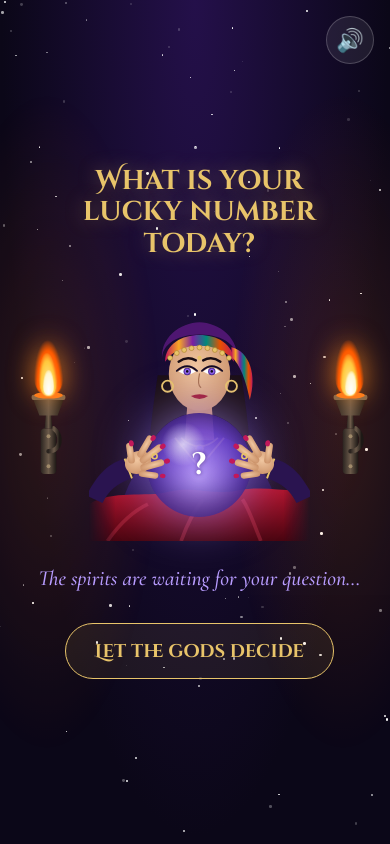
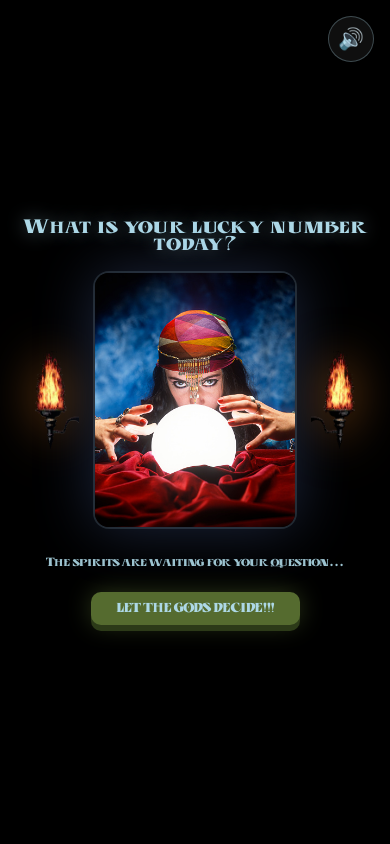
Before and after one commit to patcont/Esoteric-random-number-generator, a plain HTML site: page index.html in a window 390 px wide. Both pictures are taken after a click on the button "Music and fire sounds". Drawn offline with nearby package versions, Linux system fonts and the light colour scheme.

Commit message:
Use the original fortune teller photo, torches and font
- Restore the 2022 photo, torch GIFs and BLU Esoteric font (as requested)
- Number glows inside the crystal ball of the photo, with a pulsing aura while thinking
- Ritual music + crackling fire generated with Web Audio, starts on first click like the original
- Responsive torch | photo | torch layout; updated README and screenshot

```diff
--- a/ambience.js
+++ b/ambience.js
@@ -1,36 +1,86 @@
-// A low mystic drone plus fire crackles, synthesized with the Web Audio API.
+// Ritual music + crackling fireplace, synthesized with the Web Audio API (no audio files).
+// The 2022 version played two MP3s; this recreates the same mood in code.
+
+const SCALE = [0, 3, 5, 7, 10, 12, 15] // minor pentatonic-ish, in semitones
+const ROOT = 220 // A3
+
 export function createAmbience() {
   let ctx = null
-  let master = null
-  let crackleTimer = null
+  let timers = []
 
   function start() {
     ctx = new AudioContext()
-    master = ctx.createGain()
+    const master = ctx.createGain()
     master.gain.value = 0
-    master.gain.linearRampToValueAtTime(0.35, ctx.currentTime + 2)
+    master.gain.linearRampToValueAtTime(0.5, ctx.currentTime + 2)
     master.connect(ctx.destination)
 
-    // Drone: two slightly detuned low oscillators through a soft filter
-    const filter = ctx.createBiquadFilter()
-    filter.type = 'lowpass'
-    filter.frequency.value = 500
-    filter.connect(master)
-    for (const [freq, type] of [[110, 'sine'], [110.6, 'triangle'], [165, 'sine']]) {
-      const osc = ctx.createOscillator()
-      const g = ctx.createGain()
-      osc.type = type
-      osc.frequency.value = freq
-      g.gain.value = 0.12
-      osc.connect(g).connect(filter)
-      osc.start()
+    // echo for the melody
+    const delay = ctx.createDelay()
+    delay.delayTime.value = 0.42
+    const feedback = ctx.createGain()
+    feedback.gain.value = 0.38
+    delay.connect(feedback).connect(delay)
+    delay.connect(master)
+
+    // drone: low fifth
+    const lp = ctx.createBiquadFilter()
+    lp.type = 'lowpass'
+    lp.frequency.value = 420
+    lp.connect(master)
+    for (const [f, g] of [[55, 0.16], [82.4, 0.08], [110.3, 0.05]]) {
+      const o = ctx.createOscillator()
+      const og = ctx.createGain()
+      o.type = 'sawtooth'
+      o.frequency.value = f
+      og.gain.value = g
+      o.connect(og).connect(lp)
+      o.start()
     }
 
-    // Crackles: short bursts of filtered noise at random intervals
-    const noise = ctx.createBuffer(1, ctx.sampleRate * 0.05, ctx.sampleRate)
+    // ritual melody: a slow, random walk on the scale
+    let idx = 2
+    const note = () => {
+      idx = Math.max(0, Math.min(SCALE.length - 1, idx + [-2, -1, 1, 2][Math.floor(Math.random() * 4)]))
+      const f = ROOT * 2 ** (SCALE[idx] / 12)
+      const o = ctx.createOscillator()
+      const g = ctx.createGain()
+      o.type = 'triangle'
+      o.frequency.value = f
+      const now = ctx.currentTime
+      g.gain.setValueAtTime(0, now)
+      g.gain.linearRampToValueAtTime(0.09, now + 0.05)
+      g.gain.exponentialRampToValueAtTime(0.0001, now + 1.6)
+      o.connect(g)
+      g.connect(master)
+      g.connect(delay)
+      o.start(now)
+      o.stop(now + 1.7)
+      timers.push(setTimeout(note, [600, 600, 900, 1200][Math.floor(Math.random() * 4)]))
+    }
+    timers.push(setTimeout(note, 1500))
+
+    // frame drum: soft thump every 2.4 s
+    const drum = () => {
+      const o = ctx.createOscillator()
+      const g = ctx.createGain()
+      const now = ctx.currentTime
+      o.frequency.setValueAtTime(110, now)
+      o.frequency.exponentialRampToValueAtTime(45, now + 0.25)
+      g.gain.setValueAtTime(0.35, now)
+      g.gain.exponentialRampToValueAtTime(0.0001, now + 0.4)
+      o.connect(g).connect(master)
+      o.start(now)
+      o.stop(now + 0.45)
+      timers.push(setTimeout(drum, 2400))
+    }
+    timers.push(setTimeout(drum, 800))
+
+    // fire crackles: short bursts of filtered noise
+    const len = Math.floor(ctx.sampleRate * 0.05)
+    const noise = ctx.createBuffer(1, len, ctx.sampleRate)
     const data = noise.getChannelData(0)
-    for (let i = 0; i < data.length; i++) data[i] = (Math.random() * 2 - 1) * Math.exp(-i / 200)
-
+    for (let i = 0; i < len; i++) data[i] = (Math.random() * 2 - 1) * Math.exp(-i / 200)
     const crackle = () => {
       const src = ctx.createBufferSource()
       const hp = ctx.createBiquadFilter()
@@ -38,21 +88,23 @@ export function createAmbience() {
       src.buffer = noise
       hp.type = 'highpass'
       hp.frequency.value = 1500 + Math.random() * 3000
-      g.gain.value = 0.2 + Math.random() * 0.5
+      g.gain.value = 0.25 + Math.random() * 0.6
       src.connect(hp).connect(g).connect(master)
       src.start()
-      crackleTimer = setTimeout(crackle, 60 + Math.random() * 600)
+      timers.push(setTimeout(crackle, 50 + Math.random() * 500))
     }
     crackle()
   }
 
   function stop() {
-    clearTimeout(crackleTimer)
+    timers.forEach(clearTimeout)
+    timers = []
     ctx?.close()
     ctx = null
   }
 
   return {
+    isOn: () => Boolean(ctx),
     toggle() {
       if (ctx) stop()
       else start()
--- a/index.html
+++ b/index.html
@@ -3,47 +3,32 @@
 <head>
   <meta charset="utf-8" />
   <meta name="viewport" content="width=device-width, initial-scale=1" />
-  <meta name="description" content="Ask the crystal ball for your lucky number of the day." />
+  <meta name="description" content="Ask the fortune teller for your lucky number of the day." />
   <title>What is your lucky number today?</title>
-  <link rel="preconnect" href="https://fonts.googleapis.com" />
-  <link rel="preconnect" href="https://fonts.gstatic.com" crossorigin />
-  <link href="https://fonts.googleapis.com/css2?family=Cinzel+Decorative:wght@700&family=Cormorant+Garamond:ital,wght@0,500;1,500&display=swap" rel="stylesheet" />
+  <link rel="preload" href="fonts/BLUEsotericplain.woff2" as="font" type="font/woff2" crossorigin />
   <link rel="stylesheet" href="style.css" />
   <script src="main.js" type="module"></script>
 </head>
 <body>
-  <div class="stars" aria-hidden="true"></div>
-  <div class="glow left" aria-hidden="true"></div>
-  <div class="glow right" aria-hidden="true"></div>
-
-  <button id="sound" class="sound" aria-pressed="false" title="Ambient sound">🔇</button>
+  <button id="sound" class="sound" aria-pressed="false" title="Music and fire sounds">🔇</button>
 
   <main>
     <h1>What is your lucky number today?</h1>
 
     <div class="scene">
-      <div class="torch left" aria-hidden="true">
-        <div class="flame"><i></i><i></i><i></i></div>
-        <img src="img/torch.svg" alt="" />
-      </div>
-
-      <div class="stage">
-        <img class="witch" src="img/witch.svg" alt="A fortune teller with a colorful headscarf gazing into her crystal ball" />
-        <div class="ball" id="ball">
-          <span class="number" id="number" aria-live="polite">?</span>
-        </div>
-        <img class="hands" src="img/hands.svg" alt="" aria-hidden="true" />
-      </div>
-
-      <div class="torch right" aria-hidden="true">
-        <div class="flame"><i></i><i></i><i></i></div>
-        <img src="img/torch.svg" alt="" />
-      </div>
+      <img class="torch" src="image/torch-left.gif" alt="" width="100" height="224" />
+      <figure class="seer" id="seer">
+        <img src="image/bruja.jpg" width="368" height="468"
+          alt="A fortune teller in a colorful headscarf staring over her glowing crystal ball" />
+        <div class="aura" aria-hidden="true"></div>
+        <span class="number" id="number" aria-live="polite"></span>
+      </figure>
+      <img class="torch" src="image/torch-right.gif" alt="" width="100" height="224" />
     </div>
 
     <p class="omen" id="omen">The spirits are waiting for your question…</p>
 
-    <button id="ask" class="ask">Let the gods decide</button>
+    <button id="ask" class="ask">LET THE GODS DECIDE!!!</button>
   </main>
 </body>
 </html>
--- a/main.js
+++ b/main.js
@@ -12,13 +12,12 @@ const OMENS = [
 ]
 
 const $ = (id) => document.getElementById(id)
-const ball = $('ball')
+const seer = $('seer')
 const number = $('number')
 const omen = $('omen')
 const ask = $('ask')
 
 const random = (max) => {
-  // crypto-quality randomness, because the gods deserve it
   const buf = new Uint32Array(1)
   crypto.getRandomValues(buf)
   return buf[0] % max
@@ -26,40 +25,32 @@ const random = (max) => {
 
 ask.addEventListener('click', () => {
   ask.disabled = true
-  ball.classList.remove('reveal')
-  ball.classList.add('thinking')
+  seer.classList.add('thinking')
+  number.classList.remove('reveal')
   omen.textContent = 'The mists are swirling…'
-
-  // Spin through numbers before the final answer
   const spin = setInterval(() => (number.textContent = random(100)), 70)
 
   setTimeout(() => {
     clearInterval(spin)
     number.textContent = random(100)
+    number.classList.add('reveal')
+    seer.classList.remove('thinking')
     omen.textContent = OMENS[random(OMENS.length)]
-    ball.classList.remove('thinking')
-    ball.classList.add('reveal')
     ask.disabled = false
-    ask.textContent = 'Ask again'
   }, 1800)
 })
 
-// Optional ambient sound, generated in the browser (no audio files)
+// Sound starts on the first click anywhere, like the 2022 version
 const ambience = createAmbience()
 const soundBtn = $('sound')
-soundBtn.addEventListener('click', () => {
-  const on = ambience.toggle()
+const showSound = (on) => {
   soundBtn.textContent = on ? '🔊' : '🔇'
   soundBtn.setAttribute('aria-pressed', String(on))
+}
+soundBtn.addEventListener('click', (e) => {
+  e.stopPropagation()
+  showSound(ambience.toggle())
 })
-
-// Twinkling starfield
-const stars = document.querySelector('.stars')
-for (let i = 0; i < 120; i++) {
-  const s = document.createElement('i')
-  s.style.left = `${Math.random() * 100}%`
-  s.style.top = `${Math.random() * 100}%`
-  s.style.animationDelay = `${Math.random() * 4}s`
-  s.style.setProperty('--size', `${1 + Math.random() * 2}px`)
-  stars.append(s)
-}
+document.addEventListener('click', () => {
+  if (!ambience.isOn()) showSound(ambience.toggle())
+}, { once: true })
--- a/style.css
+++ b/style.css
@@ -1,161 +1,109 @@
+@font-face {
+  font-family: 'BLU Esoteric';
+  src: url('fonts/BLUEsotericplain.woff2') format('woff2'),
+       url('fonts/BLUEsotericplain.woff') format('woff'),
+       url('fonts/BLUEsotericplain.ttf') format('truetype');
+  font-display: swap;
+}
+
 :root {
-  --night: #0b0718;
-  --violet: #6d3fd6;
-  --glow: #b89cff;
-  --gold: #e8c46a;
-  font-family: 'Cormorant Garamond', Georgia, serif;
-  color: #e9e2ff;
-  background: radial-gradient(ellipse at top, #24104a, var(--night) 70%);
+  --blue: lightblue;
+  --olive: darkolivegreen;
+  font-family: 'BLU Esoteric', Georgia, serif;
+  color: var(--blue);
+  background: #000;
 }
 
 * { box-sizing: border-box; }
 body { margin: 0; min-height: 100dvh; display: grid; place-items: center; overflow-x: hidden; }
-
-.stars { position: fixed; inset: 0; pointer-events: none; }
-.stars i {
-  position: absolute;
-  width: var(--size);
-  height: var(--size);
-  border-radius: 50%;
-  background: white;
-  animation: twinkle 4s ease-in-out infinite;
-}
-@keyframes twinkle { 50% { opacity: 0.15; } }
-
-main { position: relative; display: grid; justify-items: center; gap: 1.5rem; padding: 2rem 1rem; text-align: center; }
+main { display: grid; justify-items: center; gap: 1.25rem; padding: 2rem 1rem; text-align: center; }
 
 h1 {
   margin: 0;
-  max-width: 14ch;
-  font-family: 'Cinzel Decorative', serif;
-  font-size: clamp(1.7rem, 6vw, 3rem);
-  line-height: 1.15;
-  color: var(--gold);
-  text-shadow: 0 0 20px rgb(232 196 106 / 0.4);
+  font-weight: 400;
+  font-size: clamp(1.8rem, 5vw, 3rem);
+  letter-spacing: 0.04em;
+  text-shadow: 0 0 18px rgb(173 216 230 / 0.45);
 }
 
-/* --- Scene: torch | fortune teller | torch --- */
-.scene {
-  display: grid;
-  width: min(94vw, 640px);
-  grid-template-columns: 1fr 3.4fr 1fr;
-  align-items: center;
-  gap: clamp(0.25rem, 2vw, 1.5rem);
+/* torch | fortune teller | torch */
+.scene { display: flex; align-items: center; justify-content: center; gap: clamp(0.5rem, 4vw, 3rem); }
+.torch {
+  width: clamp(44px, 9vw, 100px);
+  height: auto;
+  filter: drop-shadow(0 0 24px rgb(255 140 40 / 0.55));
 }
 
-.stage { position: relative; container-type: inline-size; }
-.witch, .hands { display: block; width: 100%; height: auto; }
-.hands { position: absolute; inset: 0; pointer-events: none; }
-.witch {
-  /* fade the drawing's side and bottom edges into the night */
-  -webkit-mask-image: linear-gradient(to right, transparent, #000 12%, #000 88%, transparent);
-  mask-image: linear-gradient(to right, transparent, #000 12%, #000 88%, transparent);
+.seer {
+  position: relative;
+  margin: 0;
+  width: clamp(200px, 48vw, 340px);
+  border-radius: 14px;
+  overflow: hidden;
+  box-shadow: 0 0 0 2px rgb(173 216 230 / 0.15), 0 0 60px rgb(120 160 255 / 0.25);
 }
+.seer img { display: block; width: 100%; height: auto; }
 
-.ball {
+/* glow laid exactly over the crystal ball in the photo */
+.aura, .number {
   position: absolute;
-  left: 26.4%;
-  top: 50.5%;
-  width: 47.2%;
+  left: 49.5%;
+  top: 65%;
+  transform: translate(-50%, -50%);
+}
+.aura {
+  width: 46%;
   aspect-ratio: 1;
   border-radius: 50%;
-  display: grid;
-  place-items: center;
-  background:
-    radial-gradient(circle at 35% 30%, rgb(255 255 255 / 0.7), transparent 22%),
-    radial-gradient(circle at 50% 60%, rgb(190 160 255 / 0.95), rgb(110 70 210 / 0.9) 55%, rgb(40 15 90 / 0.95));
-  box-shadow: 0 0 50px rgb(167 139 250 / 0.75), inset 0 -14px 30px rgb(0 0 0 / 0.35);
+  background: radial-gradient(circle, rgb(255 255 255 / 0.9), rgb(190 170 255 / 0.45) 55%, transparent 72%);
+  mix-blend-mode: screen;
+  opacity: 0;
+  transition: opacity 0.4s;
 }
-.ball.thinking { animation: swirl 0.6s linear infinite; }
-@keyframes swirl {
-  50% { box-shadow: 0 0 90px rgb(200 180 255 / 1), inset 0 -14px 30px rgb(0 0 0 / 0.35); filter: hue-rotate(50deg) brightness(1.15); }
-}
-.ball.reveal .number { animation: appear 0.6s ease-out; }
-@keyframes appear { from { opacity: 0; transform: scale(0.4); filter: blur(8px); } }
+.seer.thinking .aura { opacity: 1; animation: pulse 0.5s ease-in-out infinite alternate; }
+@keyframes pulse { to { transform: translate(-50%, -50%) scale(1.12); filter: hue-rotate(40deg); } }
 
 .number {
-  font-family: 'Cinzel Decorative', serif;
-  font-size: 14cqw;
-  color: white;
-  text-shadow: 0 0 18px var(--glow), 0 0 4px #3b1a7a;
+  font-size: clamp(2.6rem, 9vw, 4.5rem);
+  color: #3b2a6e;
+  text-shadow: 0 0 10px #fff, 0 0 22px #b9a2ff;
+  pointer-events: none;
 }
+.number.reveal { animation: appear 0.6s ease-out; }
+@keyframes appear { from { opacity: 0; transform: translate(-50%, -50%) scale(0.4); filter: blur(6px); } }
 
-/* --- Torches --- */
-.torch { position: relative; margin-top: 10%; }
-.torch img { display: block; width: 100%; height: auto; }
-.flame {
-  position: absolute;
-  left: 50%;
-  bottom: 61.5%; /* sits on the cup (y = 99 of the 260-unit torch drawing) */
-  width: 46%;
-  aspect-ratio: 1 / 1.7;
-  transform: translateX(-50%);
-  filter: drop-shadow(0 0 14px rgb(255 140 30 / 0.9));
-}
-.flame i {
-  position: absolute;
-  inset: 0;
-  border-radius: 50% 50% 45% 45% / 65% 65% 35% 35%;
-  transform-origin: 50% 100%;
-  animation: flicker 0.9s ease-in-out infinite alternate;
-}
-.flame i:nth-child(1) { background: radial-gradient(ellipse at 50% 85%, #ffb347, #ff5a00 55%, transparent 72%); }
-.flame i:nth-child(2) { inset: 22% 18% 0; background: radial-gradient(ellipse at 50% 85%, #fff3b0, #ffc93c 55%, transparent 75%); animation-duration: 0.6s; animation-delay: -0.3s; }
-.flame i:nth-child(3) { inset: 50% 32% 0; background: radial-gradient(ellipse at 50% 80%, #ffffff, #fff7d1 60%, transparent 80%); animation-duration: 0.45s; }
-.torch.right .flame i { animation-delay: -0.4s; }
-@keyframes flicker {
-  0%   { transform: scale(1, 1) skewX(0deg); }
-  25%  { transform: scale(0.94, 1.08) skewX(3deg); }
-  50%  { transform: scale(1.04, 0.95) skewX(-2deg); }
-  75%  { transform: scale(0.97, 1.1) skewX(2deg); }
-  100% { transform: scale(1.02, 0.98) skewX(-3deg); }
-}
-
-/* warm light cast by the torches */
-.glow {
-  position: fixed;
-  top: 10%;
-  width: 60vw;
-  height: 80vh;
-  pointer-events: none;
-  background: radial-gradient(closest-side, rgb(255 120 30 / 0.16), transparent);
-  animation: breathe 2.2s ease-in-out infinite alternate;
-}
-.glow.left { left: -18vw; }
-.glow.right { right: -18vw; animation-delay: -1.1s; }
-@keyframes breathe { to { opacity: 0.6; } }
-
-
-.omen { margin: 0; min-height: 1.6em; font-size: 1.35rem; font-style: italic; color: var(--glow); }
+.omen { margin: 0; min-height: 1.4em; font-size: clamp(1.1rem, 3vw, 1.5rem); opacity: 0.9; }
 
 .ask {
-  font-family: 'Cinzel Decorative', serif;
-  font-size: 1.15rem;
-  padding: 0.9rem 1.8rem;
-  border: 1px solid var(--gold);
-  border-radius: 999px;
-  color: var(--gold);
-  background: rgb(232 196 106 / 0.08);
+  font: inherit;
+  font-size: clamp(1.2rem, 3.5vw, 1.9rem);
+  padding: 0.7rem 1.6rem;
+  border: 0;
+  border-radius: 10px;
+  color: var(--blue);
+  background: var(--olive);
   cursor: pointer;
-  transition: background 0.2s, box-shadow 0.2s;
+  box-shadow: 0 6px 0 #2c3a18, 0 0 24px rgb(85 107 47 / 0.5);
+  transition: transform 0.1s, box-shadow 0.1s, filter 0.2s;
 }
-.ask:hover { background: rgb(232 196 106 / 0.18); box-shadow: 0 0 24px rgb(232 196 106 / 0.35); }
-.ask:disabled { opacity: 0.6; cursor: wait; }
+.ask:hover { filter: brightness(1.15); }
+.ask:active { transform: translateY(4px); box-shadow: 0 2px 0 #2c3a18; }
+.ask:disabled { filter: brightness(0.75); cursor: wait; }
 
 .sound {
   position: fixed;
   top: 1rem;
   right: 1rem;
-  font-size: 1.4rem;
-  background: rgb(255 255 255 / 0.08);
-  border: 1px solid rgb(255 255 255 / 0.2);
+  width: 46px;
+  height: 46px;
+  font-size: 1.3rem;
   border-radius: 50%;
-  width: 48px;
-  height: 48px;
+  border: 1px solid rgb(173 216 230 / 0.3);
+  background: rgb(255 255 255 / 0.06);
   cursor: pointer;
 }
-button:focus-visible { outline: 3px solid var(--glow); outline-offset: 3px; }
+button:focus-visible { outline: 3px solid var(--blue); outline-offset: 4px; }
 
 @media (prefers-reduced-motion: reduce) {
-  .stars i, .ball.thinking, .ball.reveal .number, .flame i, .glow { animation: none; }
+  .seer.thinking .aura, .number.reveal { animation: none; }
 }
```
Also changed, not shown: docs/screenshot.png, fonts/BLUEsotericplain.ttf (added), fonts/BLUEsotericplain.woff (added), fonts/BLUEsotericplain.woff2 (added), image/bruja.jpg (added), image/torch-left.gif (added), image/torch-right.gif (added), img/hands.svg (deleted), img/torch.svg (deleted), img/witch.svg (deleted), 1 other file.
